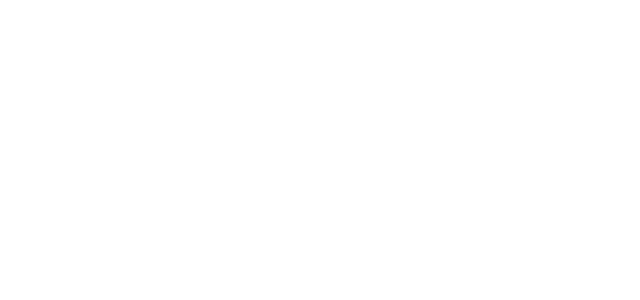
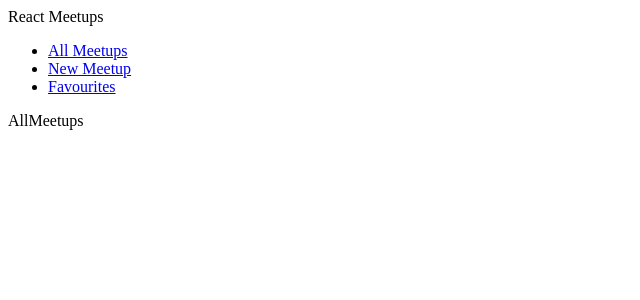
Before and after one commit to HashanEranga/react_basics_tutorial, a React (Create React App) app in the folder meetup-app/: page / in a window 1280 px wide. Shown: the top 300 px of the page, without its empty margins (0-640 px from the left). Built offline with nearby package versions, Linux system fonts and the light colour scheme.

Commit message:
added navigation, cleared routing without switch

```diff
--- a/meetup-app/src/App.js
+++ b/meetup-app/src/App.js
@@ -1,6 +1,20 @@
+import { Route, Routes } from 'react-router-dom'
+
+import AllMeetups from './Pages/AllMeetups';
+import Favourites from './Pages/Favourites';
+import NewMeetup from './Pages/NewMeetup';
+import MainNavigation from './Components/Layout/MainNavigation'
+
 function App() {
   return (
-    <div></div>
+    <div>
+      <MainNavigation/>
+      <Routes>
+        <Route path='/' element={<AllMeetups/>}></Route>
+        <Route path='/new-meetup' element={<NewMeetup/>}></Route>
+        <Route path='/favourites' element={<Favourites/>}></Route>
+      </Routes>
+    </div>
   );
 }
 
--- /dev/null
+++ b/meetup-app/src/Components/Layout/MainNavigation.js
@@ -0,0 +1,19 @@
+import React from 'react'
+import { Link } from 'react-router-dom'
+
+function MainNavigation() {
+  return (
+    <>
+        <div>React Meetups</div>
+        <nav>
+            <ul>
+                <li><Link to='/'>All Meetups</Link></li>
+                <li><Link to='/new-meetup'>New Meetup</Link></li>
+                <li><Link to='/favourites'>Favourites</Link></li>
+            </ul>
+        </nav>
+    </>
+  )
+}
+
+export default MainNavigation
--- /dev/null
+++ b/meetup-app/src/Pages/AllMeetups.js
@@ -0,0 +1,9 @@
+import React from 'react'
+
+function AllMeetups() {
+  return (
+    <div>AllMeetups</div>
+  )
+}
+
+export default AllMeetups
--- /dev/null
+++ b/meetup-app/src/Pages/Favourites.js
@@ -0,0 +1,9 @@
+import React from 'react'
+
+function Favourites() {
+  return (
+    <div>Favourites</div>
+  )
+}
+
+export default Favourites
--- /dev/null
+++ b/meetup-app/src/Pages/NewMeetup.js
@@ -0,0 +1,9 @@
+import React from 'react'
+
+function NewMeetup() {
+  return (
+    <div>NewMeetup</div>
+  )
+}
+
+export default NewMeetup
--- a/meetup-app/src/index.js
+++ b/meetup-app/src/index.js
@@ -1,7 +1,12 @@
-import React from 'react';
-import ReactDOM from 'react-dom/client';
-import './index.css';
-import App from './App';
+import React from "react";
+import ReactDOM from "react-dom/client";
+import { BrowserRouter } from "react-router-dom";
+import "./index.css";
+import App from "./App";
 
-const root = ReactDOM.createRoot(document.getElementById('root'));
-root.render(<App/>);
+const root = ReactDOM.createRoot(document.getElementById("root"));
+root.render(
+  <BrowserRouter>
+    <App />
+  </BrowserRouter>
+);
```
